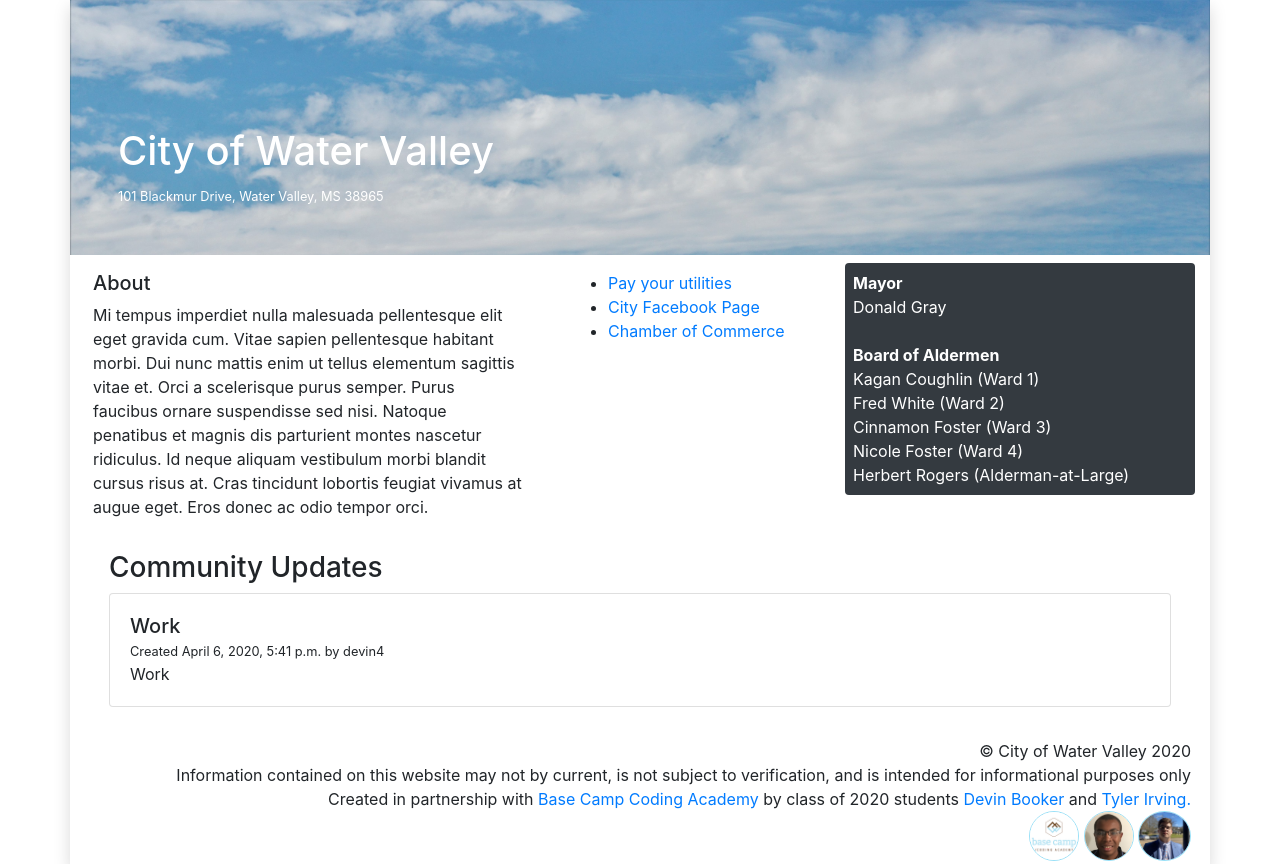
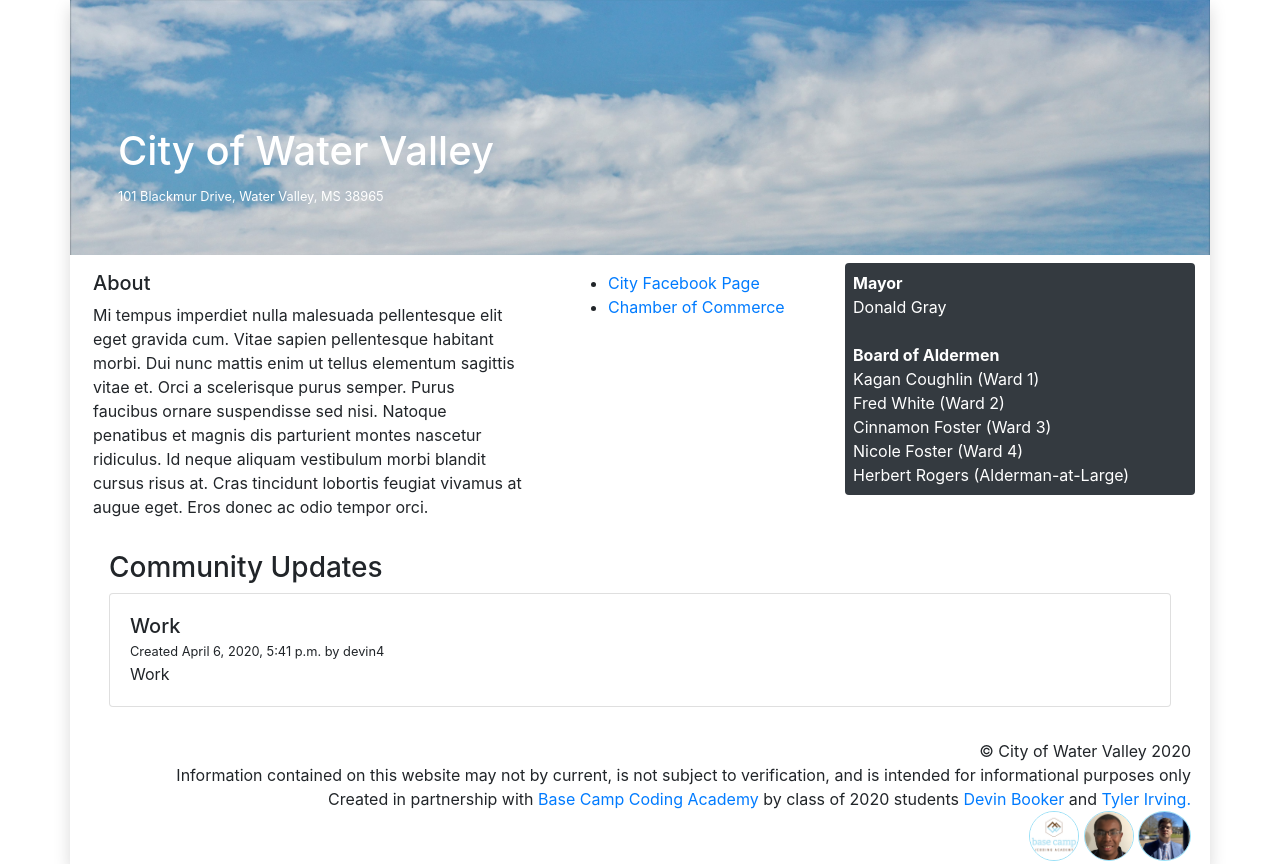
Before and after one commit to devinbooker616/WVWebsite, a Django app: template WVWebsite/app/templates/home.html in a window 1280 px wide. Shown: the part 61-925 px from the top of the page. Run offline with Django 3.2, Linux system fonts and the light colour scheme; the template is opened without the code that fills it: values that come from a table or form of the project are taken from there, others are empty; data comes from the database, SQL or seed files in the repository; parts of the project's set-up code (start-up, migrations or seed data) failed here and were passed over; some libraries are stand-ins or nearby versions.

Commit message:
removed a link to external payment vendor

```diff
--- a/WVWebsite/app/templates/home.html
+++ b/WVWebsite/app/templates/home.html
@@ -17,8 +17,6 @@
         <div class="col-md-3">
             <div class="p-2">
                 <ul>
-                    <li><a href="https://www.doxo.com/info/city-water-valley-util-dept-ms" target="_blank">Pay your
-                            utilities</a></li>
                     <li><a href="https://www.facebook.com/pages/Water-Valley-City-Hall/105772119798635"
                             target="_blank">City
                             Facebook Page</a></li>
```
